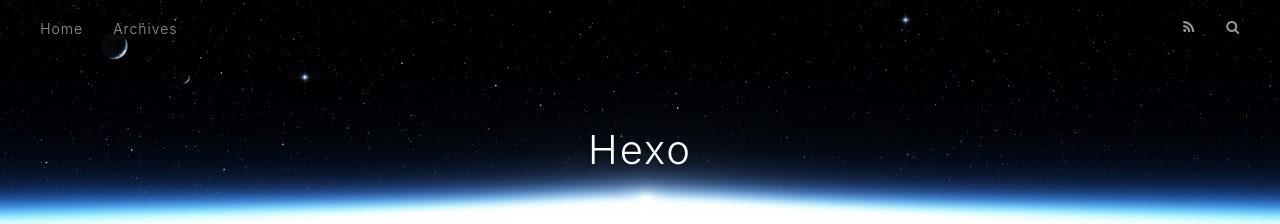
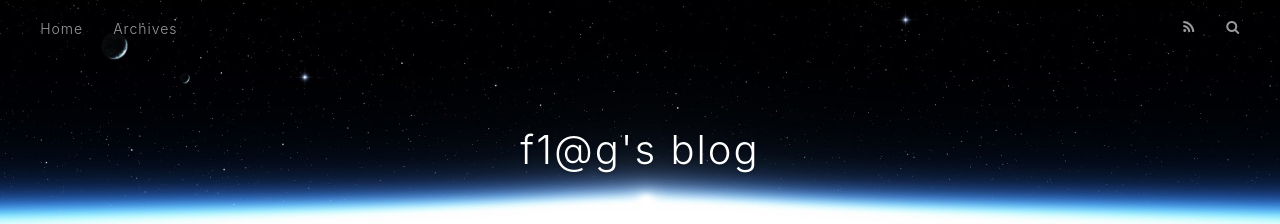
Before and after one commit to fmsn/fmsn.github.io, a plain HTML site: page index.html in a window 1280 px wide. Shown: the top 224 px of the page. Drawn offline with nearby package versions, Linux system fonts and the light colour scheme.

Commit message:
Site updated: 2018-10-14 19:40:15

```diff
--- a/index.html
+++ b/index.html
@@ -5,17 +5,17 @@
 
 
 
-  <title>Hexo</title>
+  <title>f1@g&#39;s blog</title>
   <meta name="viewport" content="width=device-width, initial-scale=1, maximum-scale=1">
   <meta property="og:type" content="website">
-<meta property="og:title" content="Hexo">
+<meta property="og:title" content="f1@g&#39;s blog">
 <meta property="og:url" content="http://yoursite.com/index.html">
-<meta property="og:site_name" content="Hexo">
+<meta property="og:site_name" content="f1@g&#39;s blog">
 <meta property="og:locale" content="default">
 <meta name="twitter:card" content="summary">
-<meta name="twitter:title" content="Hexo">
+<meta name="twitter:title" content="f1@g&#39;s blog">
 
-    <link rel="alternate" href="/atom.xml" title="Hexo" type="application/atom+xml">
+    <link rel="alternate" href="/atom.xml" title="f1@g&#39;s blog" type="application/atom+xml">
 
 
     <link rel="icon" href="/favicon.png">
@@ -34,7 +34,7 @@
   <div id="header-outer" class="outer">
     <div id="header-title" class="inner">
       <h1 id="logo-wrap">
-        <a href="/" id="logo">Hexo</a>
+        <a href="/" id="logo">f1@g&#39;s blog</a>
       </h1>
 
     </div>
@@ -97,7 +97,7 @@
 
     </div>
     <footer class="article-footer">
-      <a data-url="http://yoursite.com/2018/10/14/hello-world/" data-id="cjn8r1ji500002kw1zbgbdjf4" class="article-share-link">Share</a>
+      <a data-url="http://yoursite.com/2018/10/14/hello-world/" data-id="cjn8spy9w0000wgw12pel9bpk" class="article-share-link">Share</a>
 
 
     </footer>
```
Also changed, not shown: 2018/10/14/hello-world/index.html (+5 -5 lines), archives/2018/10/index.html (+6 -6 lines), archives/2018/index.html (+6 -6 lines), archives/index.html (+6 -6 lines).
